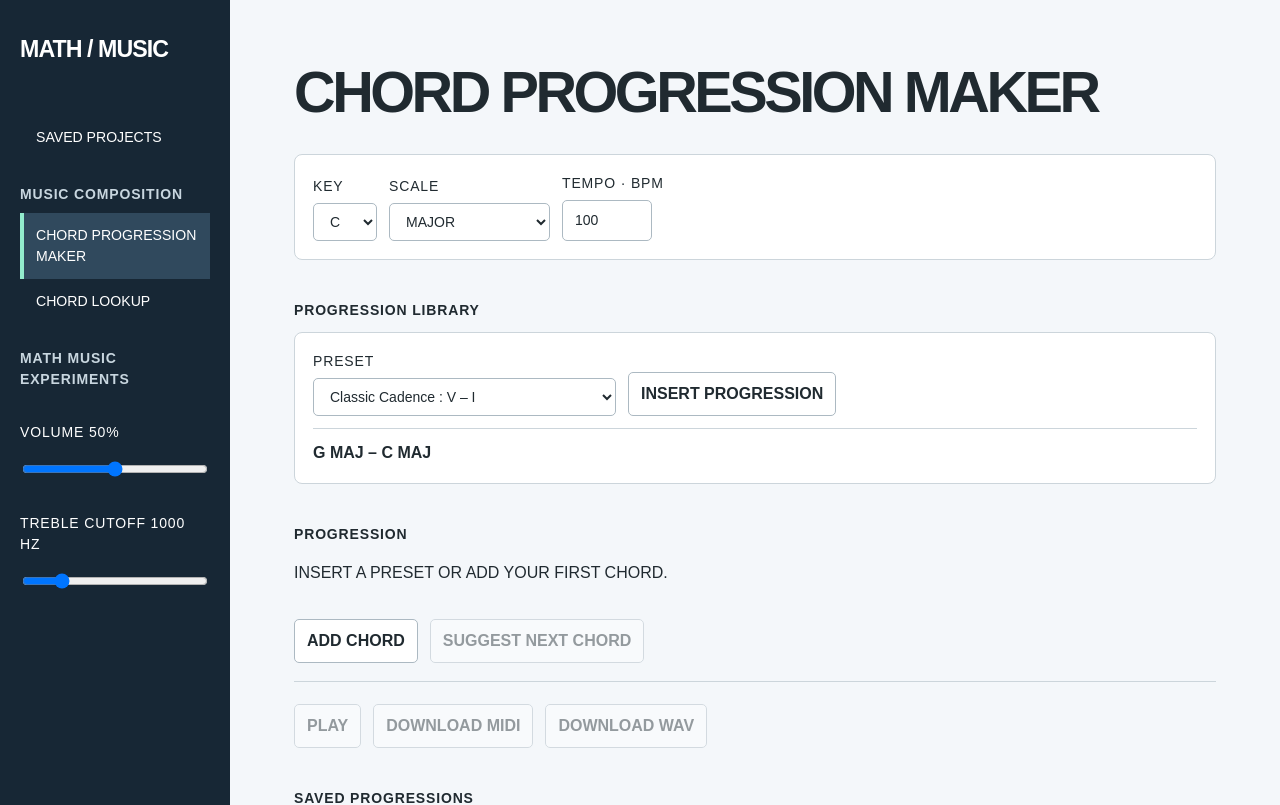
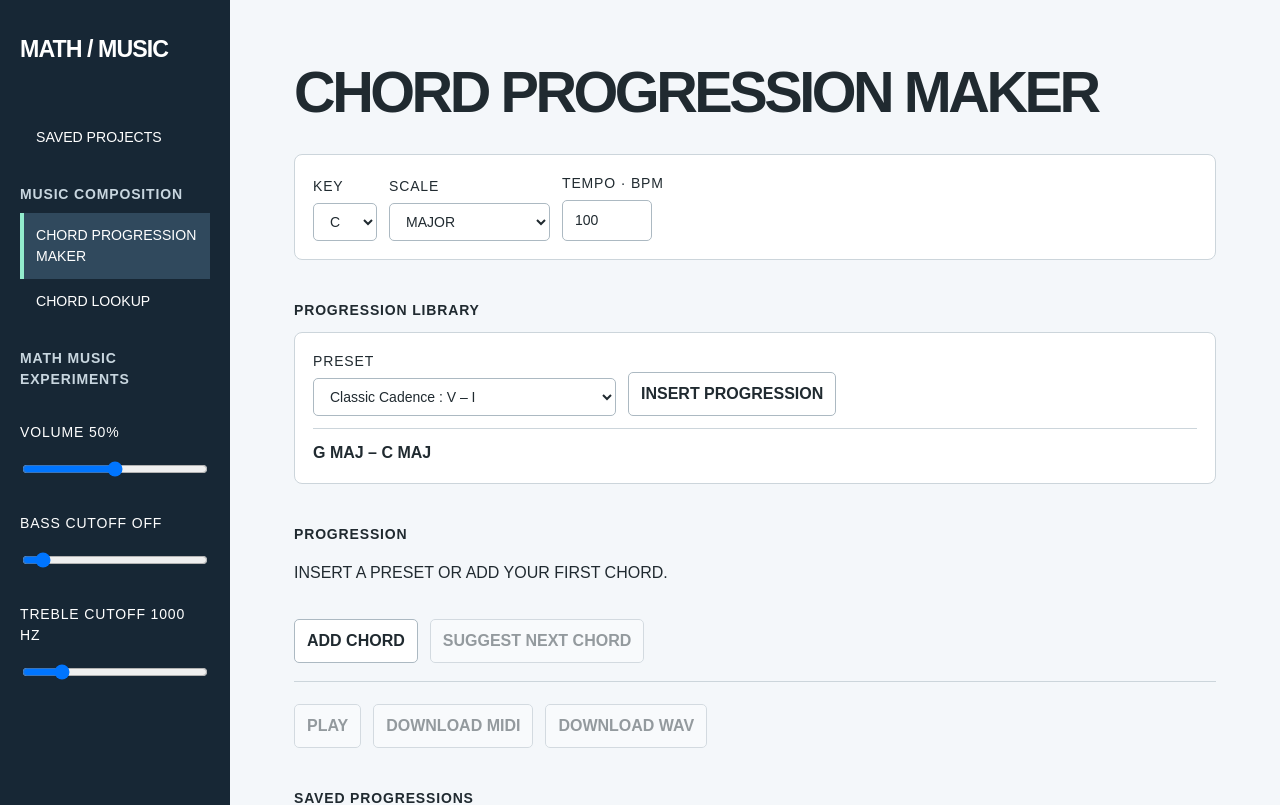
Before and after one commit to mugboy/mathmusic, a React (Vite) app: page / in a window 1280 px wide. Shown: the top 805 px of the page. Built offline with nearby package versions, Linux system fonts and the light colour scheme.

Commit message:
Add global playback bass cutoff slider

```diff
--- a/src/main.tsx
+++ b/src/main.tsx
@@ -33,6 +33,7 @@ function templateOption(template: Template, index: number) {
 interface State {
 	volume: number;
 	toneHz: number;
+	bassHz: number;
 	page: string;
 	templateIndex: number;
 	before: boolean;
@@ -184,6 +185,7 @@ class Studio extends Component<object, State> {
 		playing: false,
 		volume: 50,
 		toneHz: 1000,
+		bassHz: 0,
 		playhead: -1,
 		projectName: "",
 		savedName: "",
@@ -192,6 +194,15 @@ class Studio extends Component<object, State> {
 	audio?: AudioContext;
 	output?: GainNode;
 	toneFilter?: BiquadFilterNode;
+	bassFilter?: BiquadFilterNode;
+
+	/** Raise the playback high-pass cutoff smoothly while a note is sounding. */
+	changeBass = (event: ChangeEvent<HTMLInputElement>) => {
+		const bassHz = event.currentTarget.valueAsNumber;
+		this.setState({ bassHz });
+		if (this.bassFilter && this.audio)
+			this.bassFilter.frequency.setTargetAtTime(bassHz, this.audio.currentTime, 0.025);
+	};
 
 	/** Move the playback low-pass cutoff without interrupting held notes. */
 	changeTone = (event: ChangeEvent<HTMLInputElement>) => {
@@ -365,7 +376,12 @@ class Studio extends Component<object, State> {
 			this.toneFilter.type = "lowpass";
 			this.toneFilter.Q.value = -3;
 			this.toneFilter.frequency.value = this.state.toneHz;
-			this.output.connect(this.toneFilter);
+			this.bassFilter = this.audio.createBiquadFilter();
+			this.bassFilter.type = "highpass";
+			this.bassFilter.Q.value = -3;
+			this.bassFilter.frequency.value = this.state.bassHz;
+			this.output.connect(this.bassFilter);
+			this.bassFilter.connect(this.toneFilter);
 			this.toneFilter.connect(this.audio.destination);
 		}
 		const releaseGain = this.audio.createGain();
@@ -564,6 +580,11 @@ class Studio extends Component<object, State> {
 						</section>
 						<VolumeControl volume={this.state.volume} changeVolume={this.changeVolume} />
 						<label>
+							BASS CUTOFF {this.state.bassHz === 0 ? "OFF" : `${this.state.bassHz} HZ`}
+							<input type="range" min={0} max={1000} step={10}
+								value={this.state.bassHz} onChange={this.changeBass} />
+						</label>
+						<label>
 							TREBLE CUTOFF {this.state.toneHz} HZ
 							<input type="range" min={400} max={5000} step={50}
 								value={this.state.toneHz} onChange={this.changeTone} />
```
